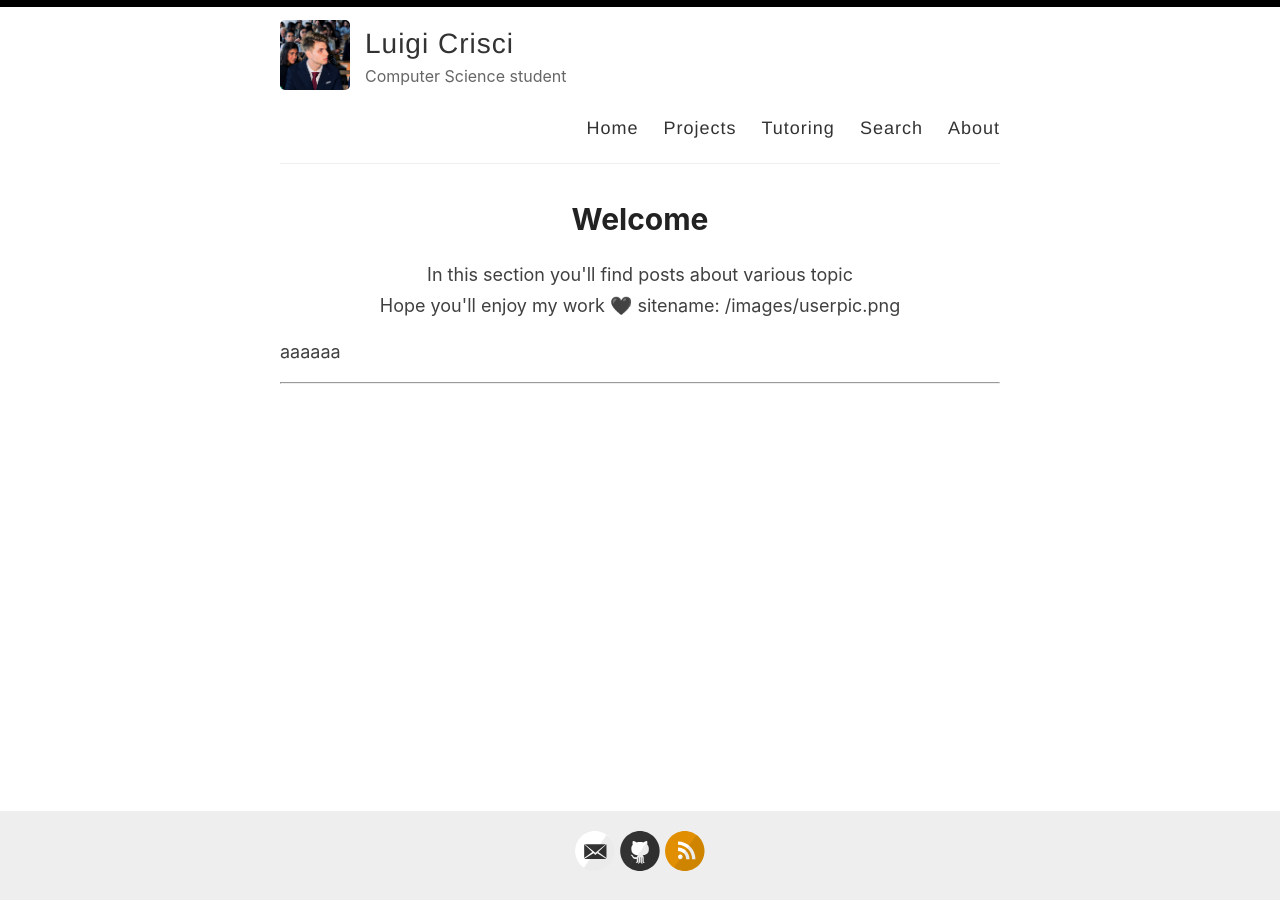
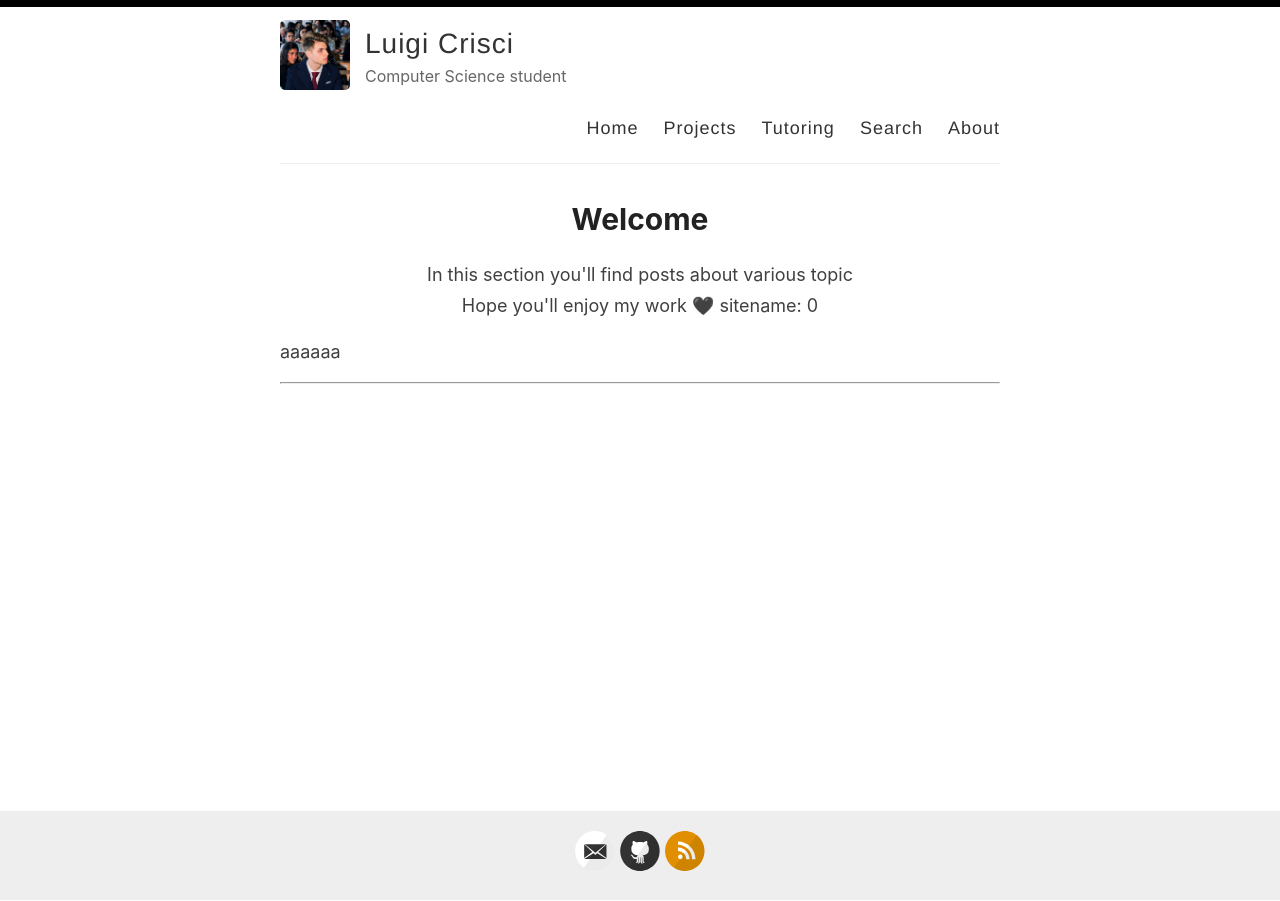
Before and after one commit to Luigi-Crisci/luigi-crisci.github.io, a Jekyll site: the page built from index.html, in a window 1280 px wide. Built offline with Jekyll 4.4.1, drawn with Linux system fonts in a browser that asks for light colours; the list of posts is cut into pages by our own code; some of the changed lines change nothing that is shown.

Commit message:
fix, maybe

```diff
--- a/_config.yml
+++ b/_config.yml
@@ -54,7 +54,7 @@ enforce_ssl: http://www.luigi-crisci.github.io
 # then add in the baseurl here, like this: "/repository-name"
 baseurl: "/luigi-crisci.github.io"
 
-posts: 0
+check_posts: 0
 
 #
 # !! You don't need to change any of the configuration flags below !!
--- a/index.html
+++ b/index.html
@@ -7,7 +7,7 @@ layout: default
 <p align="center">
   In this section you'll find posts about various topic <br>
   Hope you'll enjoy my work 🖤
-  sitename: {{ site.avatar }}
+  sitename: {{ site.check_posts }}
 </p>
 
 <p>aaaaaa</p>
```
